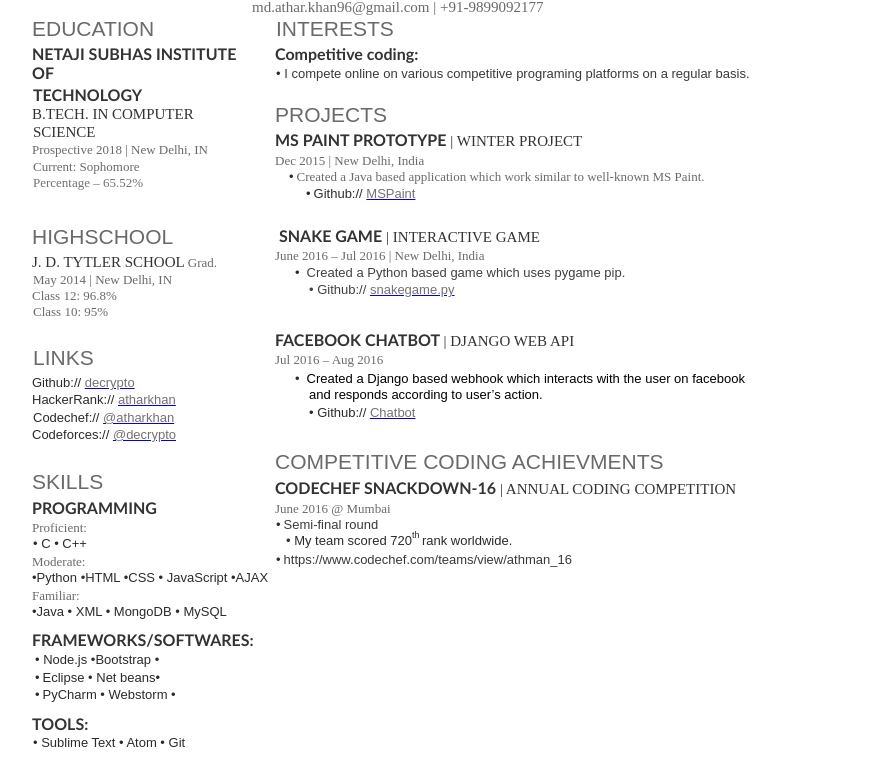
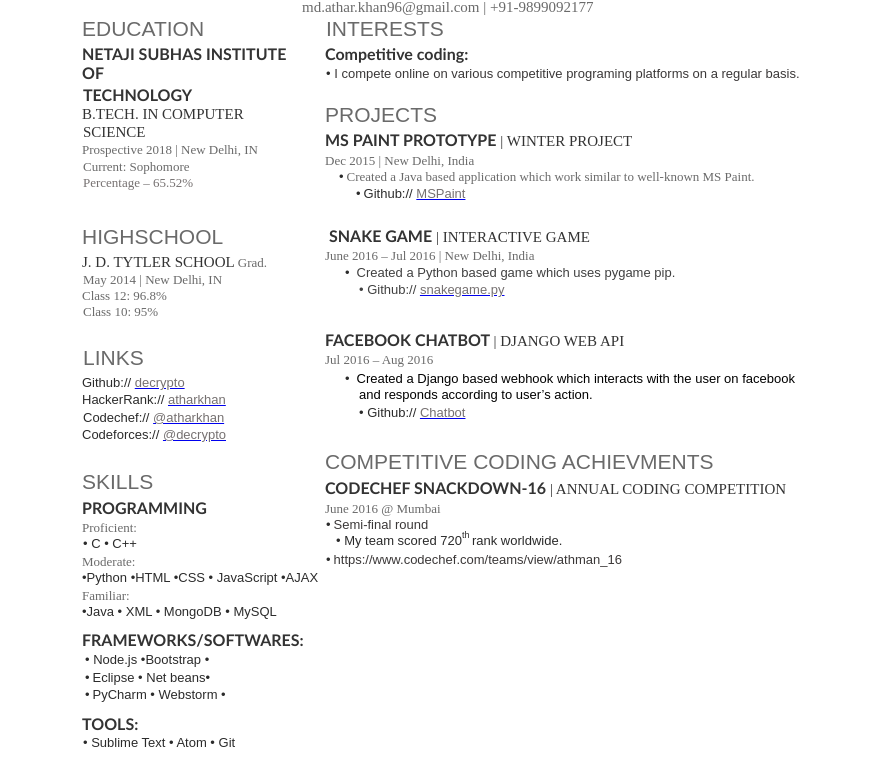
Before and after one commit to de-crypto/de-crypto.github.io, a plain HTML site: page index.html in a window 1280 px wide. Shown: the part 177-936 px from the top of the page, without its empty margins (64-944 px from the left). Drawn offline with Linux system fonts and the light colour scheme.

Commit message:
Update index.html

```diff
--- a/index.html
+++ b/index.html
@@ -7,7 +7,7 @@
 <META name="generator" content="BCL easyConverter SDK 4.0.117">
 <STYLE type="text/css">
 
-body {margin-top: 0px;margin-left: 50px;}
+body {margin-top: 0px;margin-left: 100px;}
 
 #page_1 {position:relative; overflow: hidden;margin: 65px 0px 99px 0px;padding: 0px;border: none;width: 816px;}
 #page_1 #id_1 {border:none;margin: 0px 0px 0px 46px;padding: 0px;border:none;width: 770px;overflow: hidden;}
```
